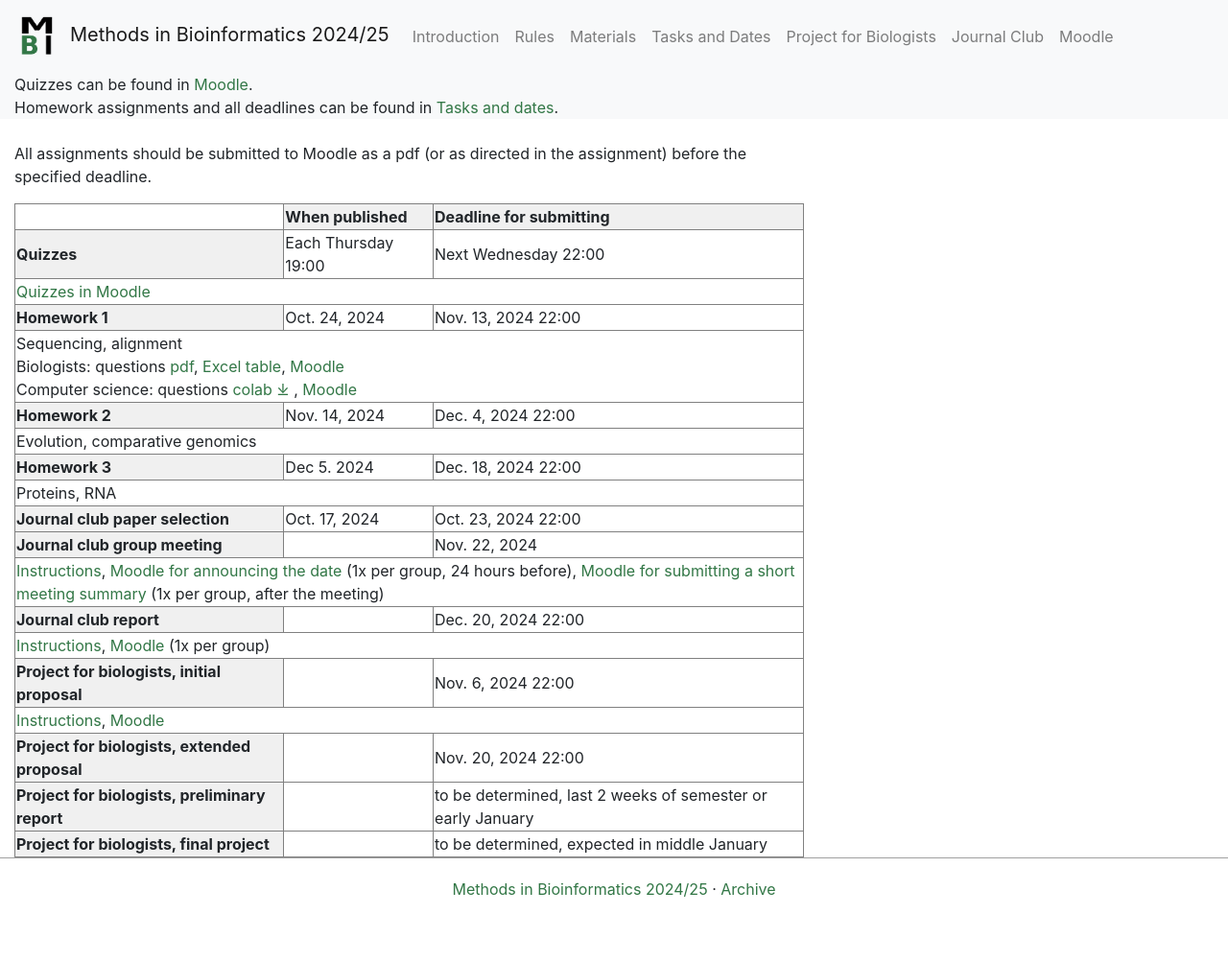
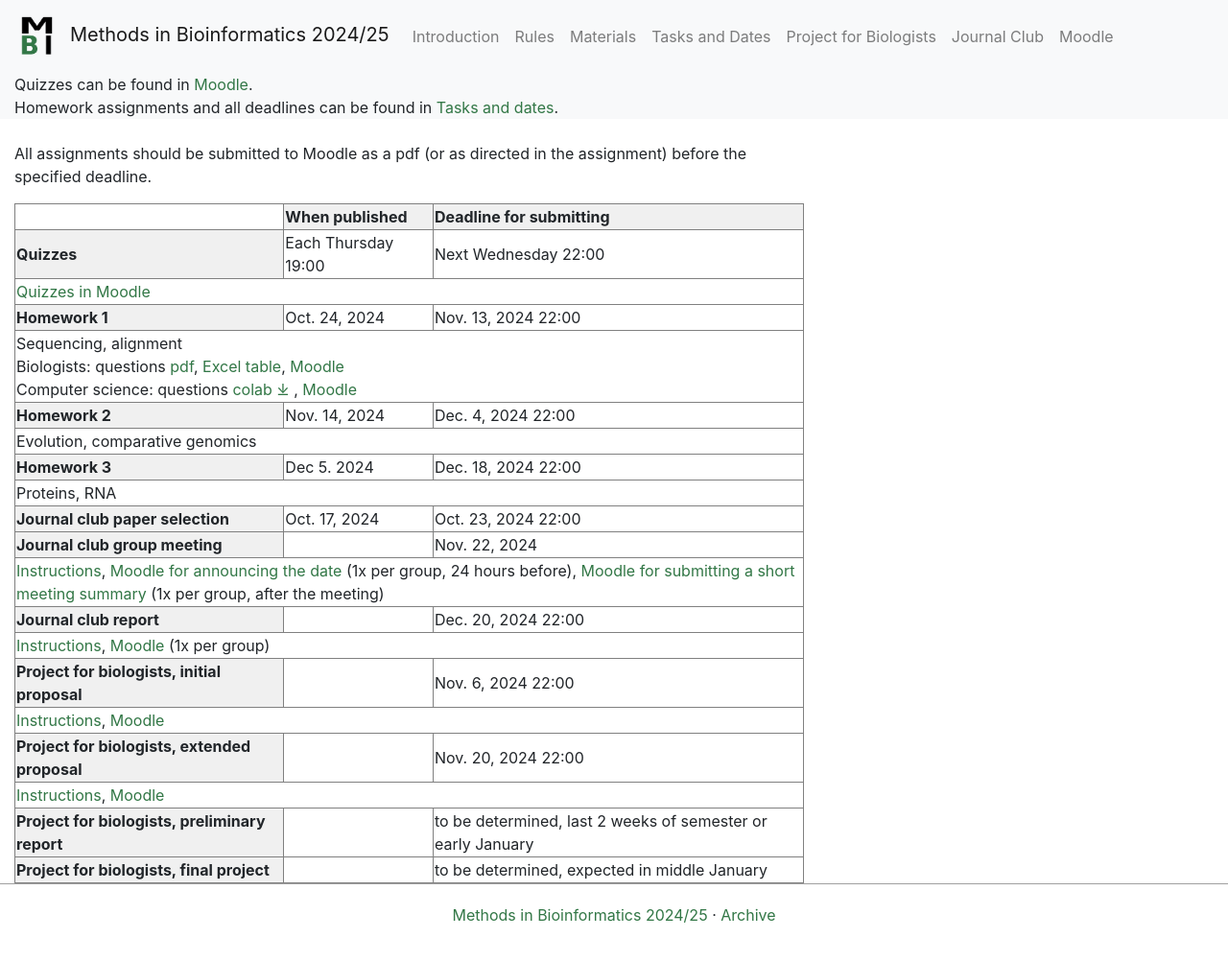
Before and after one commit to fmfi-compbio/mbi, a Jekyll site: the page built from Tasks.md, in a window 1280 px wide. Shown: the whole page at 96% size. Built offline with Jekyll 4.4.1, drawn with Linux system fonts in a browser that asks for light colours; nearby versions of some CDN libraries; our own code applies the rules of GitHub Pages for plain Markdown files; before the commit the page ends 975 px from its top, so only the background shows below that.

```diff
--- a/Tasks.md
+++ b/Tasks.md
@@ -115,6 +115,9 @@ All assignments should be submitted to Moodle as a pdf (or as directed in the as
     <td>Nov. 20, 2024 22:00</td>
   </tr>
   <tr>
+    <td colspan="3"><a href="https://fmfi-compbio.github.io/mbi/Project.html#extended-proposal">Instructions</a>, <a href="https://moodle.uniba.sk/mod/assign/view.php?id=135722">Moodle</a></td>
+  </tr>
+  <tr>
     <td style="background:#f0f0f0"><b>Project for biologists, preliminary report</b></td>
     <td></td>
     <td>to be determined, last 2 weeks of semester or early January</td>
```
Also changed, not shown: Materials.md (+2 -4 lines).
